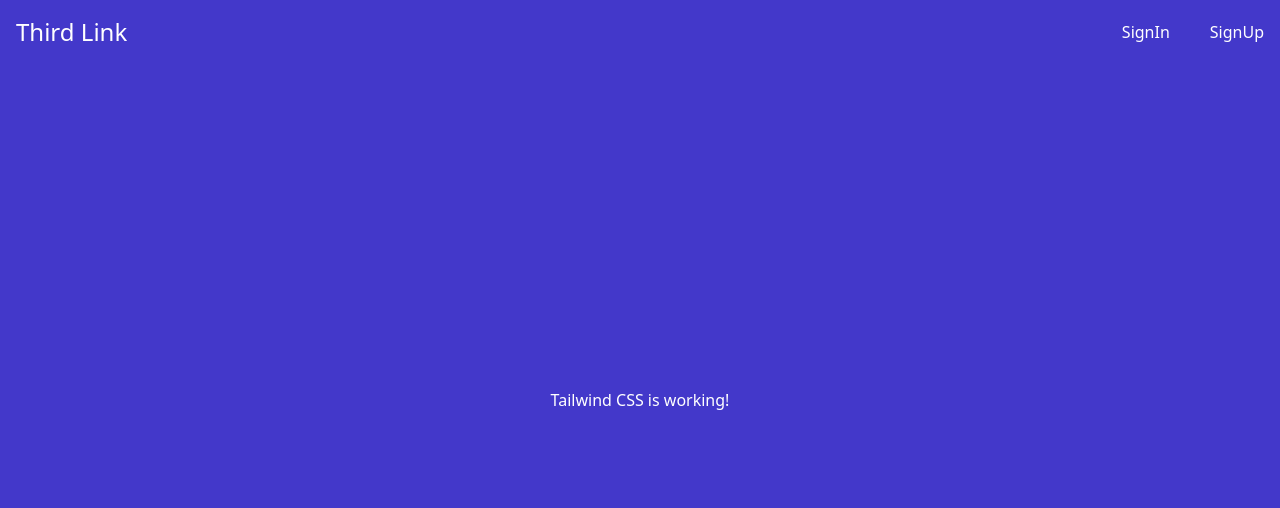
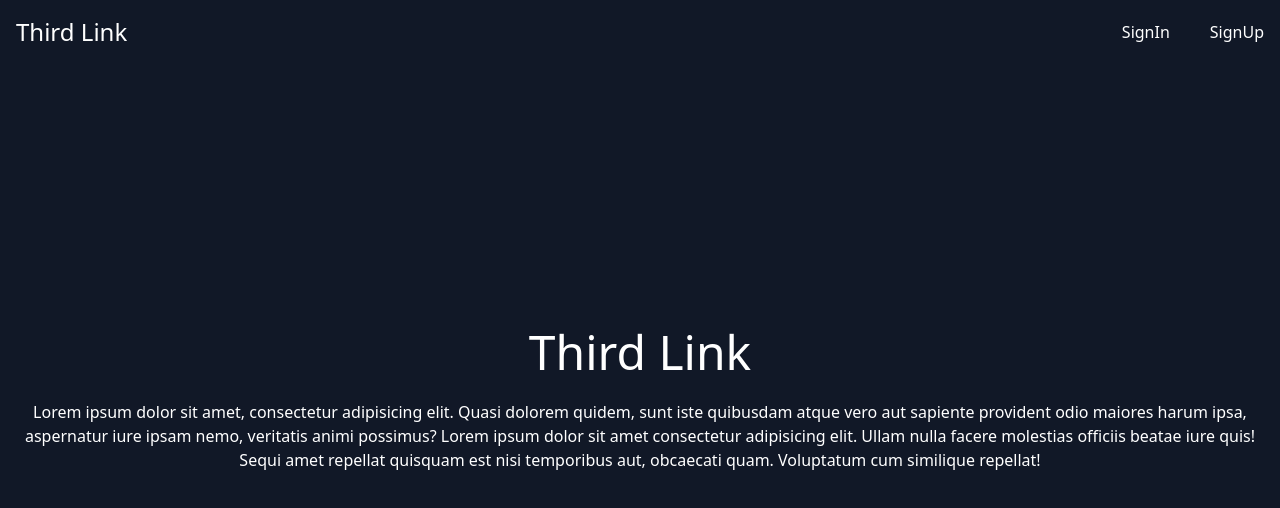
Before and after one commit to vsaintz/auth-audit, a React (Vite) app: page / in a window 1280 px wide. Shown: the top 508 px of the page. Built offline with nearby package versions, Linux system fonts and the light colour scheme.

Commit message:
| FILE |

```diff
--- a/package.json
+++ b/package.json
@@ -1,5 +1,5 @@
 {
-  "name": "third-link",
+  "name": "auth-audit",
   "private": true,
   "version": "0.0.0",
   "type": "module",
--- a/src/components/Index.jsx
+++ b/src/components/Index.jsx
@@ -1,8 +1,19 @@
 const Index = () => {
     return (
-        <div className="h-screen bg-indigo-700 text-white flex items-center justify-center text-1xl">
-            Tailwind CSS is working!
+        <div className="h-screen bg-gray-900 text-white flex items-center justify-center text-1xl">
+            <div className="flex flex-col justify-center items-center w-xs">
+                <h1 className="text-5xl m-3">Third Link</h1>
+                <p className="w-full max-w-full p-3 text-center">
+                    Lorem ipsum dolor sit amet, consectetur adipisicing elit. Quasi dolorem quidem,
+                    sunt iste quibusdam atque vero aut sapiente provident odio maiores harum ipsa,
+                    aspernatur iure ipsam nemo, veritatis animi possimus?
+                    Lorem ipsum dolor sit amet consectetur adipisicing elit. Ullam nulla facere molestias
+                    officiis beatae iure quis! Sequi amet repellat quisquam est nisi temporibus aut,
+                    obcaecati quam. Voluptatum cum similique repellat!
+                </p>
+            </div>
         </div>
     );
 };
+
 export default Index;
```
Also changed, not shown: 2 other files (tests, documents, lock files or other folders).
